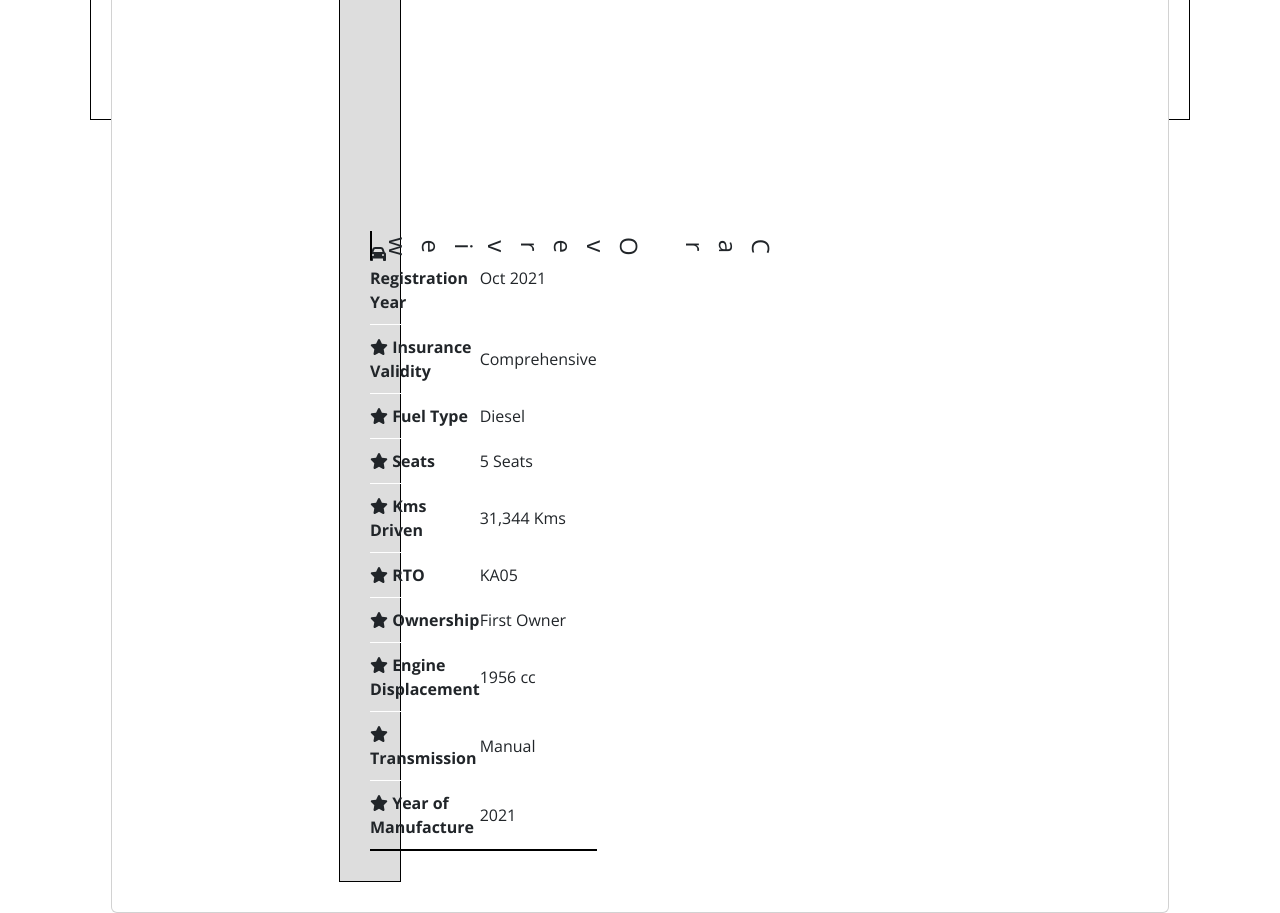
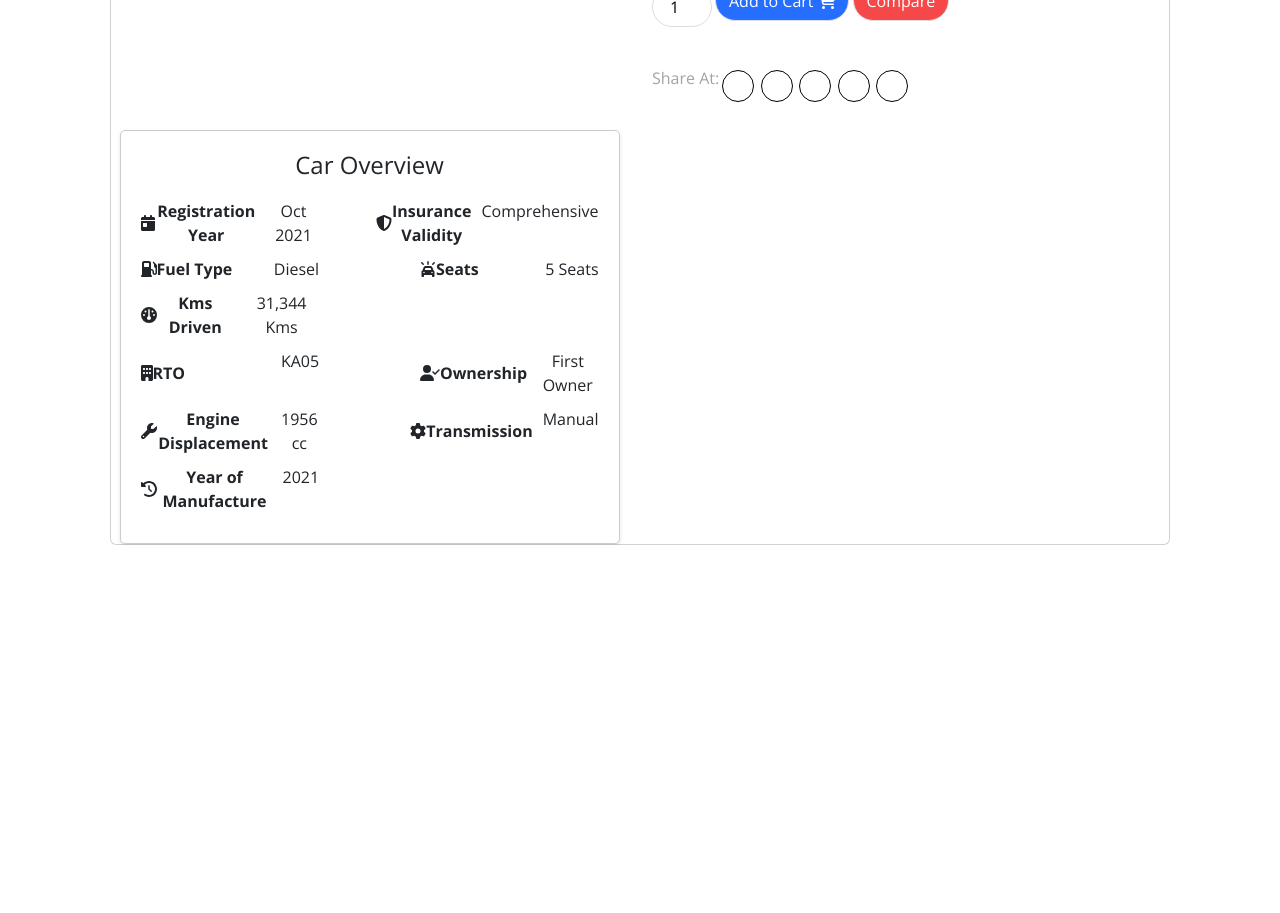
Before and after one commit to imvicky01/carsales, a React (Vite) app: page /navbar-page in a window 1280 px wide. Shown: the part 680-1593 px from the top of the page. After the commit the page ends 1225 px from the top, so only its background shows below. Built offline with nearby package versions, Linux system fonts and the light colour scheme.

Commit message:
cheack car overview

```diff
--- a/src/Components/NavbarPage/NavbarPage.css
+++ b/src/Components/NavbarPage/NavbarPage.css
@@ -11,49 +11,43 @@ body {
 }
 
 .car-info {
-  background-color: #ddd;
-  max-width: 30px;
-  margin: 30px auto;
-  padding: 30px;
-  border: 1px solid #000;
-  border-radius: #000;
-  box-shadow: 30cap;
+  background-color: #fff;
+  max-width: 500px;
+  margin: 0 auto;
+  padding: 20px;
+  border: 1px solid #ccc;
+  border-radius: 5px;
+  box-shadow: 0 2px 4px rgba(0, 0, 0, 0.1);
+  text-align: center;
 }
 .car-info h1 {
   font-size: 24px;
-  margin-bottom: 0.5px;
-  padding-bottom: 1px; /* Add some padding */
-  transform: rotate(90deg); /* Rotate the text */
-  transform-origin: left bottom; /* Set the rotation origin */
-  white-space: nowrap; /* Prevent wrapping */
-  writing-mode: vertical-rl; /* Change writing mode for vertical text */
-  text-orientation: upright; /* Set text orientation */
-  border-bottom: 2px solid #000; /* Add margin line */
-  padding-bottom: 10px; /* Add some padding */
+  margin-bottom: 20px;
 }
-.car-info table {
-  width: 100%;
-  border-bottom: 2px solid #000; /* Add margin line */
-  padding-bottom: 10px; /* Add some padding */
+.car-info .car-info-table {
+  display: flex;
+  justify-content: space-between;
+  flex-wrap: wrap;
 }
-.car-info table td {
-  padding: 10px 0;
-  border-bottom: 1px solid #fff;
+.car-info .car-info-table .car-info-row {
+  flex-basis: 39%;
+  margin-bottom: 10px;
+  display: flex;
+  justify-content: space-between;
 }
-.car-info table td:first-child {
+.car-info .car-info-table .car-info-row .car-info-item {
+  display: flex;
+  align-items: center;
   font-weight: bold;
+}
+.car-info .car-info-table .car-info-row .car-info-item-value {
+  margin-left: 10px;
 }
 
 .card-wrapper {
   max-width: 1100px;
   margin: 0 auto;
   padding: 20px;
-  display: flex;
-  justify-content: center; /* Center the card */
-  align-items: center; /* Center vertically */
-  border: 1px solid #000; /* Replace with your desired border color */
-  border-radius: #000; /* Replace with your desired border radius */
-  box-shadow: #ffc107; /* Replace with your desired box shadow */
 }
 
 img {
@@ -305,7 +299,7 @@ img {
 }
 
 /* Your previous CSS rules */
-@media screen and (min-width: 375px) {
+@media screen and (min-width: 520px) {
   .product-content {
     padding-top: 5px;
     /* Adjust this value to your preference */
--- a/src/Components/NavbarPage/NavbarPage.jsx
+++ b/src/Components/NavbarPage/NavbarPage.jsx
@@ -5,18 +5,27 @@ import image2 from "../../Assets/car front.webp";
 import image3 from "../../Assets/car top.webp";
 import image4 from "../../Assets/car rain.webp";
 import image5 from "../../Assets/car frontview.webp";
-import sellerImage1 from "../../Assets/logo.png";
-import sellerImage2 from "../../Assets/logo.png";
-import sellerImage3 from "../../Assets/logo.png";
-import sellerImage4 from "../../Assets/logo.png";
-import Aos from "aos";
-import "aos/dist/aos.css";
+// import sellerImage1 from "../../Assets/logo.png";
+// import sellerImage2 from "../../Assets/logo.png";
+// import sellerImage3 from "../../Assets/logo.png";
+// import sellerImage4 from "../../Assets/logo.png";
+// import Aos from "aos";
+// import "aos/dist/aos.css";
 import { FontAwesomeIcon } from "@fortawesome/react-fontawesome"; //
 import {
+  faCalendarDay,
+  faShieldHalved,
+  faGasPump,
   faStar,
   faStarHalfAlt,
   faShoppingCart,
-  faCar,
+  faCarOn,
+  faGauge,
+  faBuilding,
+  faUserCheck,
+  faWrench,
+  faGear,
+  faClockRotateLeft,
 } from "@fortawesome/free-solid-svg-icons";
 
 const NavbarPage = () => {
@@ -180,69 +189,139 @@ const NavbarPage = () => {
           </div>
           <div className="car-info">
             <h1>Car Overview</h1>
+            <div className="car-info-table">
+              <div className="car-info-row">
+                <div className="car-info-item">
+                  <FontAwesomeIcon icon={faCalendarDay} /> Registration Year
+                </div>
+                <div className="car-info-item-value">Oct 2021</div>
+              </div>
+              <div className="car-info-row">
+                <div className="car-info-item">
+                  <FontAwesomeIcon icon={faShieldHalved} /> Insurance Validity
+                </div>
+                <div className="car-info-item-value">Comprehensive</div>
+              </div>
+              <div className="car-info-row">
+                <div className="car-info-item">
+                  <FontAwesomeIcon icon={faGasPump} /> Fuel Type
+                </div>
+                <div className="car-info-item-value">Diesel</div>
+              </div>
+              <div className="car-info-row">
+                <div className="car-info-item">
+                  <FontAwesomeIcon icon={faCarOn} /> Seats
+                </div>
+                <div className="car-info-item-value">5 Seats</div>
+              </div>
+              <div className="car-info-row">
+                <div className="car-info-item">
+                  <FontAwesomeIcon icon={faGauge} /> Kms Driven
+                </div>
+                <div className="car-info-item-value">31,344 Kms</div>
+              </div>
+            </div>
+            <div className="car-info-table">
+              <div className="car-info-row">
+                <div className="car-info-item">
+                  <FontAwesomeIcon icon={faBuilding} /> RTO
+                </div>
+                <div className="car-info-item-value">KA05</div>
+              </div>
+              <div className="car-info-row">
+                <div className="car-info-item">
+                  <FontAwesomeIcon icon={faUserCheck} /> Ownership
+                </div>
+                <div className="car-info-item-value">First Owner</div>
+              </div>
+              <div className="car-info-row">
+                <div className="car-info-item">
+                  <FontAwesomeIcon icon={faWrench} /> Engine Displacement
+                </div>
+                <div className="car-info-item-value">1956 cc</div>
+              </div>
+              <div className="car-info-row">
+                <div className="car-info-item">
+                  <FontAwesomeIcon icon={faGear} /> Transmission
+                </div>
+                <div className="car-info-item-value">Manual</div>
+              </div>
+              <div className="car-info-row">
+                <div className="car-info-item">
+                  <FontAwesomeIcon icon={faClockRotateLeft} /> Year of
+                  Manufacture
+                </div>
+                <div className="car-info-item-value">2021</div>
+              </div>
+            </div>
+          </div>
+
+          {/* <div className="car-info">
+            <h1>Car Overview</h1>
             <table>
               <tr>
                 <td>
-                  <FontAwesomeIcon icon={faCar} /> Registration Year
+                  <FontAwesomeIcon icon={faCalendarDay} /> Registration Year
                 </td>
                 <td>Oct 2021</td>
               </tr>
               <tr>
                 <td>
-                  <FontAwesomeIcon icon={faStar} /> Insurance Validity
+                  <FontAwesomeIcon icon={faShieldHalved} /> Insurance Validity
                 </td>
                 <td>Comprehensive</td>
               </tr>
               <tr>
                 <td>
-                  <FontAwesomeIcon icon={faStar} /> Fuel Type
+                  <FontAwesomeIcon icon={faGasPump} /> Fuel Type
                 </td>
                 <td>Diesel</td>
               </tr>
               <tr>
                 <td>
-                  <FontAwesomeIcon icon={faStar} /> Seats
+                  <FontAwesomeIcon icon={faCarOn} /> Seats
                 </td>
                 <td>5 Seats</td>
               </tr>
               <tr>
                 <td>
-                  <FontAwesomeIcon icon={faStar} /> Kms Driven
+                  <FontAwesomeIcon icon={faGauge} /> Kms Driven
                 </td>
                 <td>31,344 Kms</td>
               </tr>
               <tr>
                 <td>
-                  <FontAwesomeIcon icon={faStar} /> RTO
+                  <FontAwesomeIcon icon={faBuilding} /> RTO
                 </td>
                 <td>KA05</td>
               </tr>
               <tr>
                 <td>
-                  <FontAwesomeIcon icon={faStar} /> Ownership
+                  <FontAwesomeIcon icon={faUserCheck} /> Ownership
                 </td>
                 <td>First Owner</td>
               </tr>
               <tr>
                 <td>
-                  <FontAwesomeIcon icon={faStar} /> Engine Displacement
+                  <FontAwesomeIcon icon={faWrench} /> Engine Displacement
                 </td>
                 <td>1956 cc</td>
               </tr>
               <tr>
                 <td>
-                  <FontAwesomeIcon icon={faStar} /> Transmission
+                  <FontAwesomeIcon icon={faGear} /> Transmission
                 </td>
                 <td>Manual</td>
               </tr>
               <tr>
                 <td>
-                  <FontAwesomeIcon icon={faStar} /> Year of Manufacture
+                  <FontAwesomeIcon icon={faClockRotateLeft} /> Year of
+                  Manufacture
                 </td>
                 <td>2021</td>
               </tr>
             </table>
-          </div>
+          </div> */}
         </div>
       </div>
 
--- a/src/Components/NavbarPage/NavbarPage.scss
+++ b/src/Components/NavbarPage/NavbarPage.scss
@@ -12,32 +12,77 @@ body {
 }
 
 .car-info {
-  background-color: $car-info-bg-color;
-  max-width: $max-width;
-  margin: $margin;
-  padding: $padding;
-  border: 1px solid $border-color;
-  border-radius: $border-radius;
-  box-shadow: $box-shadow;
+  background-color: #fff;
+  max-width: 500px;
+  margin: 0 auto;
+  padding: 20px;
+  border: 1px solid #ccc;
+  border-radius: 5px;
+  box-shadow: 0 2px 4px rgba(0, 0, 0, 0.1);
+  text-align: center;
 
   h1 {
     font-size: 24px;
     margin-bottom: 20px;
   }
 
-  table {
-    width: 100%;
+  .car-info-table {
+    display: flex;
+    justify-content: space-between;
+    flex-wrap: wrap;
 
-    td {
-      padding: 10px 0;
-      border-bottom: 1px solid $border-color;
+    .car-info-row {
+      flex-basis: 39%; // Adjust as needed for spacing
+      margin-bottom: 10px;
+      display: flex;
+      justify-content: space-between;
 
-      &:first-child {
+      .car-info-item {
+        display: flex;
+        align-items: center;
         font-weight: bold;
+      }
+
+      .car-info-item-value {
+        margin-left: 10px;
       }
     }
   }
 }
+
+// .car-info {
+//   background-color: #fff;
+//   max-width: 500px;
+//   margin: 0 auto;
+//   padding: 20px;
+//   border: 1px solid #ccc;
+//   border-radius: 5px;
+//   box-shadow: 0 2px 4px rgba(0, 0, 0, 0.1);
+//   text-align: center;
+
+//   h1 {
+//     font-size: 24px;
+//     margin-bottom: 20px;
+//   }
+
+//   table {
+//     width: 100%;
+
+//     td {
+//       padding: 10px 0;
+//       border-bottom: 1px solid;
+
+//       &:first-child {
+//         font-weight: bold;
+//       }
+//     }
+//   }
+//   .car-info table {
+//     display: grid;
+//     grid-template-columns: 1fr 1fr;
+//     gap: 10px; /* Adjust the gap as needed */
+//   }
+// }
 
 .card-wrapper {
   max-width: 1100px;
```
Also changed, not shown: 1 other file (tests, documents, lock files or other folders).
